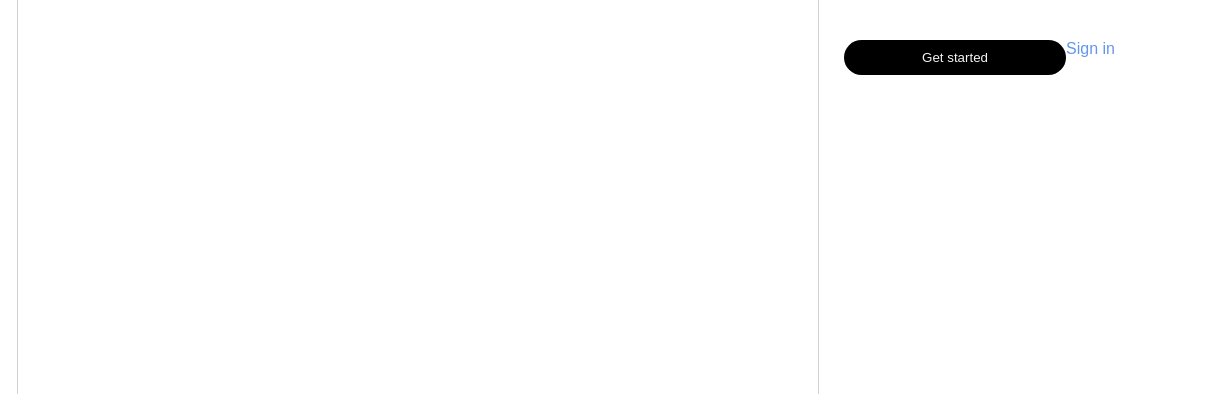
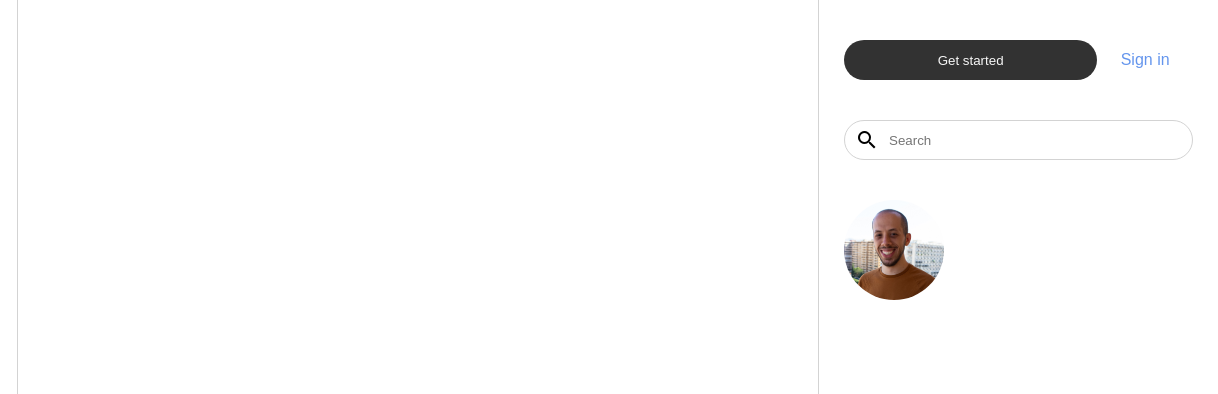
Before and after one commit to alantheandroid/esercitazione_test_sbarramento, a plain HTML site: page index.html in a window 1280 px wide. Shown: the top 394 px of the page, 62-1280 px from the left. Drawn offline with Linux system fonts and the light colour scheme.

Commit message:
feat: add author picture in sidebar refactor: modify call-to-action-container structure

```diff
--- a/index.html
+++ b/index.html
@@ -13,11 +13,11 @@
 </head>
 <body>
 <!-- NAVBAR -->
-    <nav>
-        <div class="logo-container">
+    <nav class="navbar-section flex">
+        <div class="logo-container flex">
             <i class="fa-brands fa-medium" id="medium-logo"></i>
         </div>
-        <div class="icon-section">
+        <div class="icon-list flex">
             <div class="icon-container">
                 <span class="material-icons-outlined">
                     home
@@ -62,9 +62,22 @@
     </main>
 <!-- SIDEBAR -->
     <aside class="sidebar">
-        <div class="call-to-action-container">
-            <button id="registration-button">Get started</button>
-            <a id="sign-in-link">Sign in</a>
+        <div class="call-to-action-container flex">
+            <input class="registration-button" type="button" value="Get started" />
+            <a href="" id="sign-in-link">Sign in</a>
+        </div>
+        <div class="searchbar-container flex">
+            <span class="material-icons-outlined">
+                search
+            </span>
+            <input type="search" name="searchbar" id="searchbar" placeholder="Search" />
+        </div>
+        <div class="author-section">
+            <div class="author-picture-big">
+                <a href="">
+                    <img src="assets/profile_picture_squared.jpg" alt="author picture" />
+                </a>
+            </div>
         </div>
     </aside>
 </body>
--- a/style.css
+++ b/style.css
@@ -5,10 +5,18 @@
     font-family: Arial, Helvetica, sans-serif;
 }
 
+a {
+    text-decoration-line: none;
+}
+
+.flex {
+    display: flex;
+    justify-items: center;
+    align-items: center;
+}
+
 nav {
-    display: flex;
     flex-direction: column;
-    align-items: center;
     justify-content: space-between;
     position: fixed;
     height: 100vh;
@@ -18,9 +26,7 @@ nav {
 }
 
 .logo-container {
-    display: flex;
-    justify-items: center;
-    align-items: center;
+    align-items: stretch;
 }
 
 #medium-logo {
@@ -29,14 +35,19 @@ nav {
     width: auto;
 }
 
-.icon-section{
-    display: flex;
+.icon-list {
     flex-direction: column;
-    justify-items: center;
+    align-items: stretch;
     justify-content: space-evenly;
     text-align: center;
     height: 50%;
     width: 100%;
+}
+
+hr {
+    height: 1px;
+    border: none;
+    background-color: lightgray;
 }
 
 .icon-container {
@@ -47,41 +58,78 @@ nav {
     font-size: 1.5rem;
 }
 
-hr {
-    height: 1px;
-    border: none;
-    background-color: lightgray;
-}
 
 .sidebar {
+    display: flex;
+    flex-direction: column;
     width: 400px;
     height: 100vh;
     padding: 40px 25px;
     border-left: 1px solid lightgrey;
     position: absolute;
     right: 0%;
-    display: flex;
+}
+
+.sidebar div {
+    margin-bottom: 40px;
 }
 
 .call-to-action-container {
-    display: flex;
-    flex-flow: row nowrap;
     justify-content: space-evenly;
-    align-items: stretch;
     width: 100%;
-    height: 35px;
+    height: 40px;
 }
 
-#registration-button {
-    flex-grow: 2;
+.registration-button {
+    flex-grow: 4;
+    height: 100%;
     background-color: black;
-    color: whitesmoke;
+    opacity: 80%;
     border: none;
     border-radius: 50px;
+    color: whitesmoke;
+}
+
+.registration-button:hover {
+    opacity: 100%;
+    transition: 0.3s;
 }
 
 #sign-in-link {
     flex-grow: 1;
+    text-align: center;
     background: none;
     color: cornflowerblue;
 }
+
+#sign-in-link:hover {
+    color: black;
+    transition: 0.3s;
+}
+
+.searchbar-container {
+    height: 40px;
+    border: 1px solid lightgrey;
+    border-radius: 50px;
+}
+
+.searchbar-container span {
+    margin: 0 10px;
+}
+
+#searchbar {
+    border: none;
+}
+
+#searchbar:focus-visible {
+    outline: none;
+}
+
+.author-picture-big {
+    width: 100px;
+}
+
+.author-picture-big img {
+    width: 100%;
+    border-radius: 100%;
+}
```
Also changed, not shown: assets/profile_picture_squared.jpg (added).
